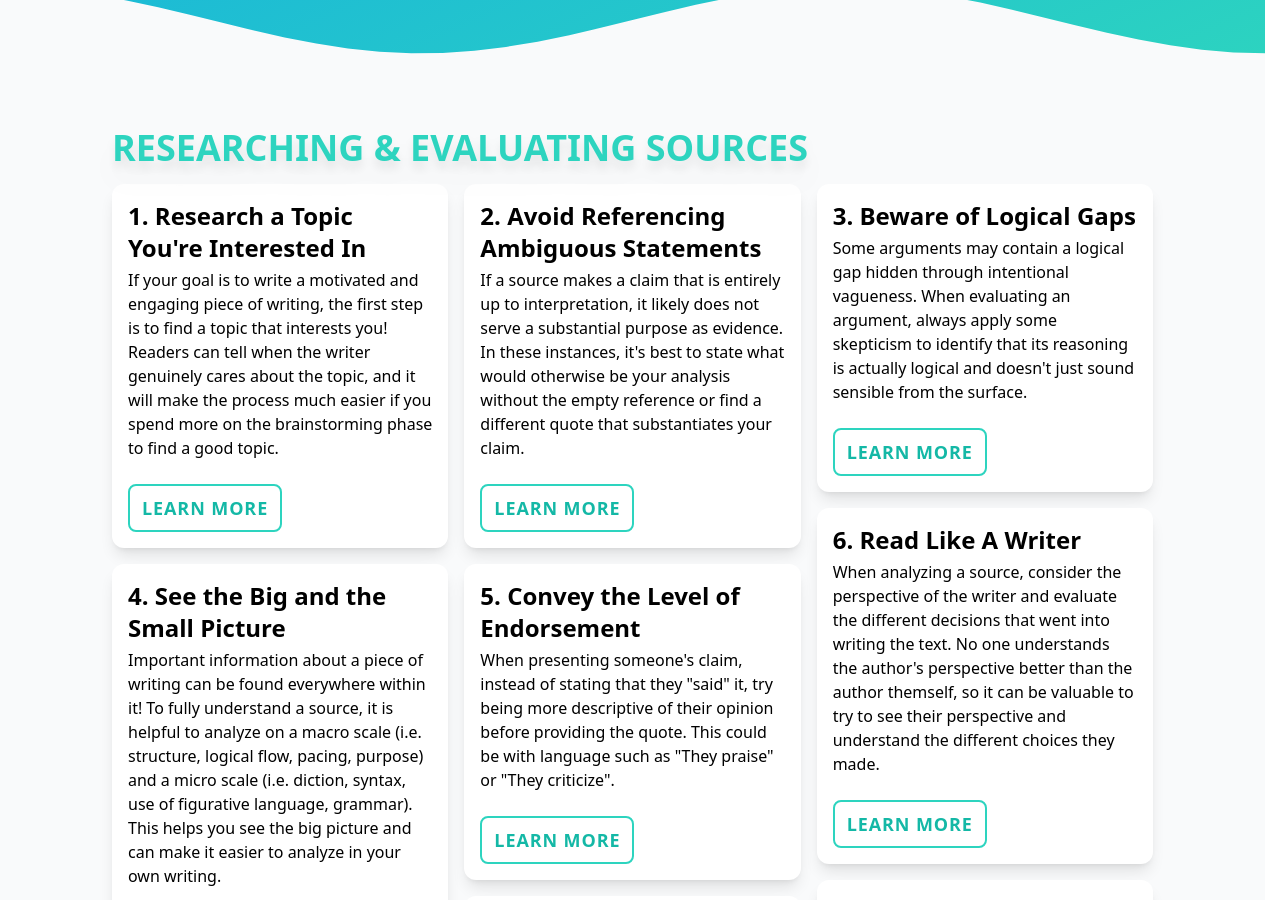
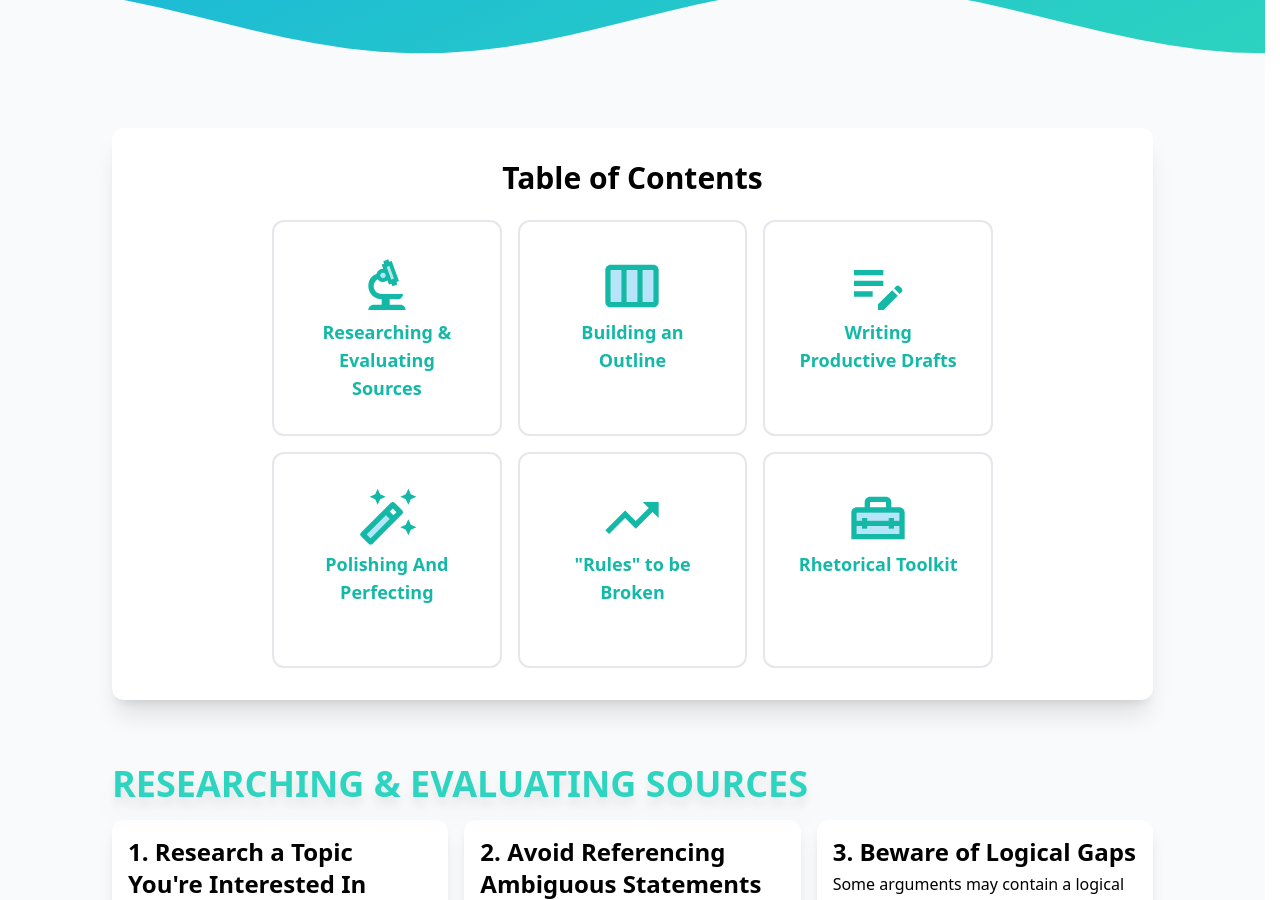
Before and after one commit to heather-loll/writers-notebook, a SvelteKit app: page / in a window 1280 px wide. Shown: the part 480-1380 px from the top of the page. Built offline with nearby package versions, Linux system fonts and the light colour scheme.

Commit message:
Add table of contents

```diff
--- a/src/app.html
+++ b/src/app.html
@@ -1,5 +1,5 @@
 <!DOCTYPE html>
-<html lang="en">
+<html lang="en" class="scroll-smooth motion-reduce:scroll-auto scroll-p-6">
   <head>
     <meta charset="utf-8" />
     <meta name="viewport" content="width=device-width, initial-scale=1" />
--- a/src/routes/+page.svelte
+++ b/src/routes/+page.svelte
@@ -2,6 +2,7 @@
   import Category from "./Category.svelte";
   import { modalIsOpen } from "$lib/stores";
   import jsonData from "../data.json";
+  import TableOfContents from "./TableOfContents.svelte";
 
   let categories: CategorizedTips = [];
 
@@ -87,6 +88,8 @@
     </div></noscript
   >
 
+  <TableOfContents />
+
   <div class="container mx-auto px-4 md:px-12 lg:px-24 2xl:px-32">
     {#each categories as category}
       <Category categoryName={category.name} tips={category.data} />
--- a/src/routes/Category.svelte
+++ b/src/routes/Category.svelte
@@ -6,7 +6,7 @@
   export let categoryName: string;
 </script>
 
-<div class="pb-6">
+<div class="pb-6" id={encodeURIComponent(categoryName)}>
   <h2
     class="px-4 font-black text-4xl uppercase text-primary-400 drop-shadow-xl"
   >
--- /dev/null
+++ b/src/routes/TableOfContents.svelte
@@ -0,0 +1,125 @@
+<div class="container mx-auto px-4 md:px-12 lg:px-24 2xl:px-32">
+  <div class="p-8 bg-white rounded-xl mb-16 shadow-xl mx-4">
+    <h2 class="text-center font-black text-3xl pb-6">Table of Contents</h2>
+    <div
+      class="xl:px-32 grid grid-rows-6 grid-cols-1 md:grid-rows-3 md:grid-cols-2 lg:grid-rows-2 lg:grid-cols-3 gap-4"
+    >
+      <a
+        href="#Researching%20%26%20Evaluating%20Sources"
+        class="flex flex-col items-center p-8 bg-white hover:bg-secondary-300/30 border-2 border-gray-200 hover:border-primary-500 rounded-xl transition-colors motion-reduce:duration-0"
+      >
+        <svg
+          aria-hidden="true"
+          class="w-16 h-16 fill-primary-500"
+          viewBox="0 0 24 24"
+        >
+          <path
+            d="m11.925 4.861.94-.342 1.71 4.699-.94.342z"
+            opacity=".3"
+          /><circle cx="10.5" cy="8" r="1" class="fill-secondary-500/30" />
+          <path
+            d="M7 19c-1.1 0-2 .9-2 2h14c0-1.1-.9-2-2-2h-4v-2h3c1.1 0 2-.9 2-2h-8c-1.66 0-3-1.34-3-3a3 3 0 0 1 1.47-2.57c.41.59 1.06 1 1.83 1.06.7.06 1.36-.19 1.85-.62l.59 1.61.94-.34.34.94 1.88-.68-.34-.94.94-.34-2.74-7.52-.94.34-.34-.94-1.88.68.34.94-.94.35.56 1.55c-1.17-.04-2.19.75-2.48 1.86A5.01 5.01 0 0 0 5 12c0 2.76 2.24 5 5 5v2zm5.86-14.48 1.71 4.7-.94.34-1.71-4.7zM10.5 7c.55 0 1 .45 1 1s-.45 1-1 1-1-.45-1-1 .45-1 1-1"
+          />
+        </svg>
+        <div class="text-primary-500 text-xl md:text-lg font-bold text-center">
+          Researching & Evaluating Sources
+        </div>
+      </a>
+      <a
+        href="#Building%20an%20Outline"
+        class="flex flex-col items-center p-8 bg-white hover:bg-secondary-300/30 border-2 border-gray-200 hover:border-primary-500 rounded-xl transition-colors motion-reduce:duration-0"
+      >
+        <svg
+          aria-hidden="true"
+          class="w-16 h-16 fill-primary-500"
+          viewBox="0 0 24 24"
+        >
+          <path
+            d="M8 18H4V6h4zm6 0h-4V6h4zm6 0h-4V6h4z"
+            class="fill-secondary-500/30"
+          /><path
+            d="M20 4H4c-1.1 0-2 .9-2 2v12c0 1.1.9 2 2 2h16c1.1 0 2-.9 2-2V6c0-1.1-.9-2-2-2M8 18H4V6h4zm6 0h-4V6h4zm6 0h-4V6h4z"
+          />
+        </svg>
+        <div class="text-primary-500 text-xl md:text-lg font-bold text-center">
+          Building an Outline
+        </div>
+      </a>
+      <a
+        href="#Writing%20Productive%20Drafts"
+        class="flex flex-col items-center p-8 bg-white hover:bg-secondary-300/30 border-2 border-gray-200 hover:border-primary-500 rounded-xl transition-colors motion-reduce:duration-0"
+      >
+        <svg
+          aria-hidden="true"
+          class="w-16 h-16 fill-primary-500"
+          viewBox="0 0 24 24"
+        >
+          <path
+            d="M3 10h11v2H3zm0-2h11V6H3zm0 8h7v-2H3zm15.01-3.13.71-.71a.996.996 0 0 1 1.41 0l.71.71c.39.39.39 1.02 0 1.41l-.71.71zm-.71.71-5.3 5.3V21h2.12l5.3-5.3z"
+          />
+        </svg>
+        <div class="text-primary-500 text-xl md:text-lg font-bold text-center">
+          Writing Productive Drafts
+        </div>
+      </a>
+      <a
+        href="#Polishing%20and%20Perfecting"
+        class="flex flex-col items-center p-8 bg-white hover:bg-secondary-300/30 border-2 border-gray-200 hover:border-primary-500 rounded-xl transition-colors motion-reduce:duration-0"
+      >
+        <svg
+          aria-hidden="true"
+          class="w-16 h-16 fill-primary-500"
+          viewBox="0 0 24 24"
+        >
+          <path
+            d="m4.415 18.167 7.17-7.17 1.414 1.414-7.17 7.17z"
+            class="fill-secondary-500/30"
+          /><path
+            d="m20 7 .94-2.06L23 4l-2.06-.94L20 1l-.94 2.06L17 4l2.06.94zM8.5 7l.94-2.06L11.5 4l-2.06-.94L8.5 1l-.94 2.06L5.5 4l2.06.94zM20 12.5l-.94 2.06-2.06.94 2.06.94.94 2.06.94-2.06L23 15.5l-2.06-.94zm-2.29-3.38-2.83-2.83c-.2-.19-.45-.29-.71-.29-.26 0-.51.1-.71.29L2.29 17.46a.996.996 0 0 0 0 1.41l2.83 2.83c.2.2.45.3.71.3s.51-.1.71-.29l11.17-11.17c.39-.39.39-1.03 0-1.42M5.83 19.59l-1.41-1.41L11.59 11 13 12.41zM14.41 11 13 9.59l1.17-1.17 1.41 1.41z"
+          />
+        </svg>
+        <div class="text-primary-500 text-xl md:text-lg font-bold text-center">
+          Polishing And Perfecting
+        </div>
+      </a>
+      <a
+        href="#%22Rules%22%20to%20be%20Broken"
+        class="flex flex-col items-center p-8 bg-white hover:bg-secondary-300/30 border-2 border-gray-200 hover:border-primary-500 rounded-xl transition-colors motion-reduce:duration-0"
+      >
+        <svg
+          aria-hidden="true"
+          class="w-16 h-16 fill-primary-500"
+          viewBox="0 0 24 24"
+        >
+          <path
+            d="m16 6 2.29 2.29-4.88 4.88-4-4L2 16.59 3.41 18l6-6 4 4 6.3-6.29L22 12V6z"
+          />
+        </svg>
+        <div class="text-primary-500 text-xl md:text-lg font-bold text-center">
+          "Rules" to be Broken
+        </div>
+      </a>
+      <a
+        href="#Rhetorical%20Toolkit"
+        class="flex flex-col items-center p-8 bg-white hover:bg-secondary-300/30 border-2 border-gray-200 hover:border-primary-500 rounded-xl transition-colors motion-reduce:duration-0"
+      >
+        <svg
+          aria-hidden="true"
+          class="w-16 h-16 fill-primary-500"
+          viewBox="0 0 24 24"
+        >
+          <path
+            d="M20 8h-3V6c0-1.1-.9-2-2-2H9c-1.1 0-2 .9-2 2v2H4c-1.1 0-2 .9-2 2v10h20V10c0-1.1-.9-2-2-2M9 6h6v2H9zm11 12H4v-3h2v1h2v-1h8v1h2v-1h2zm0-5h-2v-1h-2v1H8v-1H6v1H4v-3h16z"
+          />
+          <path
+            d="M18 16h-2v-1H8v1H6v-1H4v3h16v-3h-2zM4 10v3h2v-1h2v1h8v-1h2v1h2v-3H7z"
+            class="fill-secondary-500/30"
+          />
+        </svg>
+        <div class="text-primary-500 text-xl md:text-lg font-bold text-center">
+          Rhetorical Toolkit
+        </div>
+      </a>
+    </div>
+  </div>
+</div>
```
